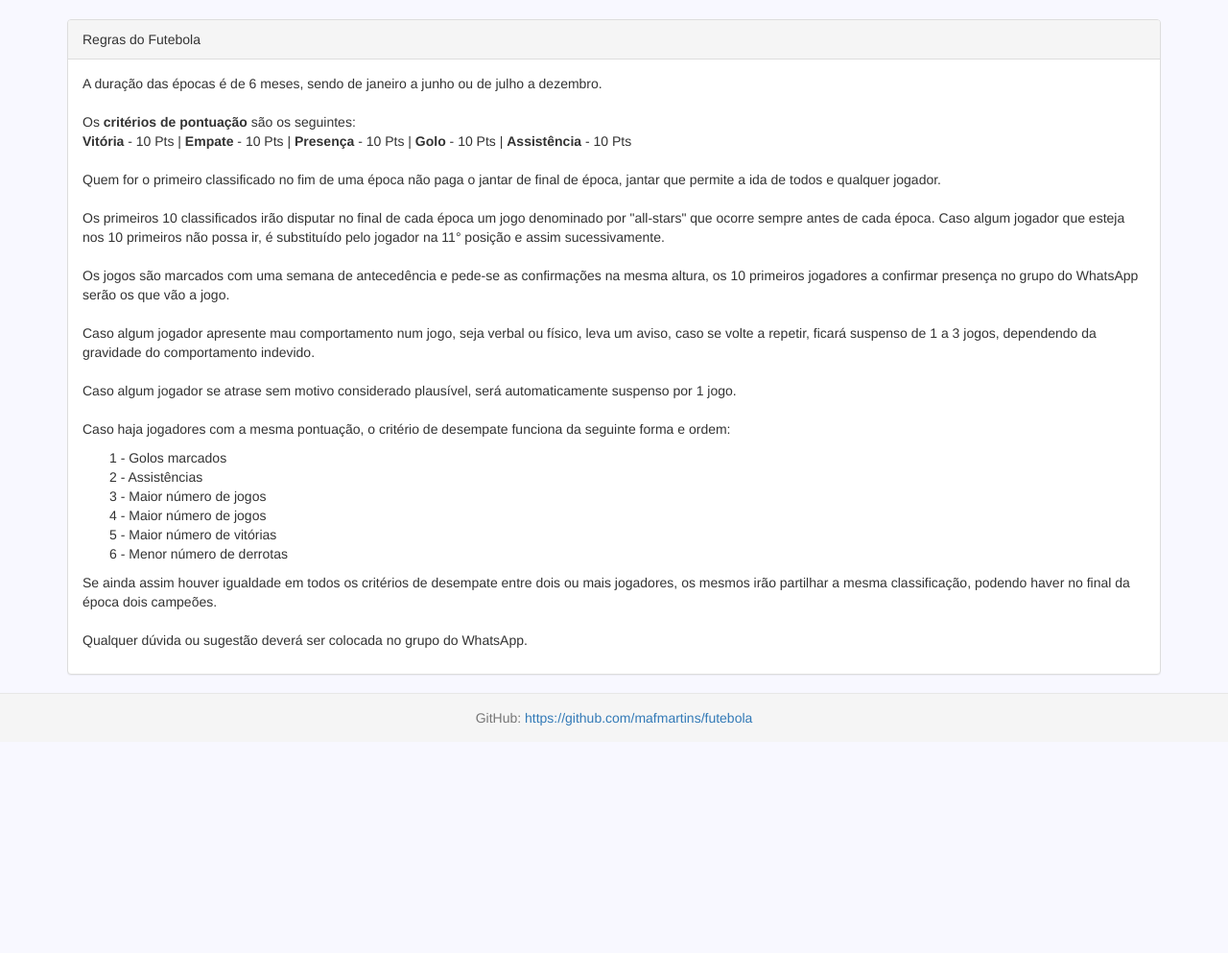
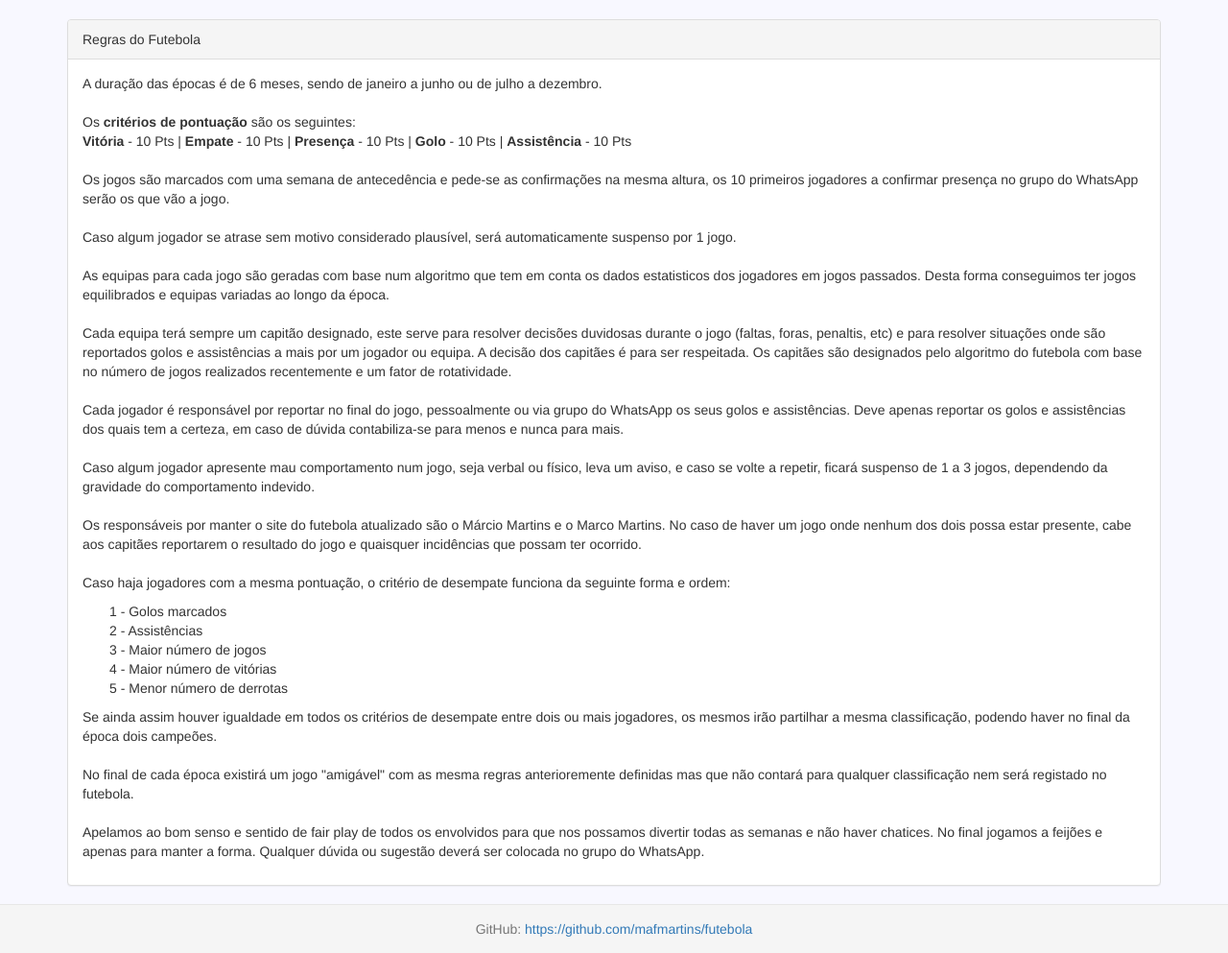
Before and after one commit to mafmartins/futebola, a Django app: template templates/futebola/regras.html in a window 1280 px wide. Shown: the part 52-1045 px from the top of the page at 96% size. Before the commit the page ends 808 px from the top, so only its background shows below. Run offline with Django 3.2, Linux system fonts and the light colour scheme; the template is opened without the code that fills it: most values are stand-ins (such as "Sample title", 1, 10 or a date in 2020); some libraries are stand-ins or nearby versions.

Commit message:
Update nas regras

```diff
--- a/templates/futebola/regras.html
+++ b/templates/futebola/regras.html
@@ -12,28 +12,34 @@
             Os <b>critérios de pontuação</b> são os seguintes: <br>
             <b>Vitória</b> - {{epoca.valor_vitoria}} Pts | <b>Empate</b> - {{epoca.valor_empate}} Pts | <b>Presença</b> - {{epoca.valor_participacao}} Pts | <b>Golo</b> - {{epoca.valor_golos}} Pts | <b>Assistência</b> - {{epoca.valor_assistencias}} Pts<br><br>
 
-            Quem for o primeiro classificado no fim de uma época não paga o jantar de final de época, jantar que permite a ida de todos e qualquer jogador. <br><br>
-
-            Os primeiros 10 classificados irão disputar no final de cada época um jogo denominado por "all-stars" que ocorre sempre antes de cada época. Caso algum jogador que esteja nos 10 primeiros não possa ir, é substituído pelo jogador na 11° posição e assim sucessivamente.<br><br>
-
-            Os jogos são marcados com uma semana de antecedência e pede-se as confirmações na mesma altura, os 10 primeiros jogadores a confirmar presença no grupo do WhatsApp serão os que vão a jogo. <br><br>
-
-            Caso algum jogador apresente mau comportamento num jogo, seja verbal ou físico, leva um aviso, caso se volte a repetir, ficará suspenso de 1 a 3 jogos, dependendo da gravidade do comportamento indevido. <br><br>
+			Os jogos são marcados com uma semana de antecedência e pede-se as confirmações na mesma altura, os 10 primeiros jogadores a confirmar presença no grupo do WhatsApp serão os que vão a jogo. <br><br>
 
             Caso algum jogador se atrase sem motivo considerado plausível, será automaticamente suspenso por 1 jogo. <br><br>
+			As equipas para cada jogo são geradas com base num algoritmo que tem em conta os dados estatisticos dos jogadores em jogos passados. Desta forma conseguimos ter jogos equilibrados e equipas variadas ao longo da época.<br><br>
+
+			Cada equipa terá sempre um capitão designado, este serve para resolver decisões duvidosas durante o jogo (faltas, foras, penaltis, etc) e para resolver situações onde são reportados golos e assistências a mais por um jogador ou equipa. A decisão dos capitães é para ser respeitada. Os capitães são designados pelo algoritmo do futebola com base no número de jogos realizados recentemente e um fator de rotatividade.<br><br>
+
+			Cada jogador é responsável por reportar no final do jogo, pessoalmente ou via grupo do WhatsApp os seus golos e assistências. Deve apenas reportar os golos e assistências dos quais tem a certeza, em caso de dúvida contabiliza-se para menos e nunca para mais. <br><br>
+
+			Caso algum jogador apresente mau comportamento num jogo, seja verbal ou físico, leva um aviso, e caso se volte a repetir, ficará suspenso de 1 a 3 jogos, dependendo da gravidade do comportamento indevido. <br><br>
+
+			Os responsáveis por manter o site do futebola atualizado são o Márcio Martins e o Marco Martins. No caso de haver um jogo onde nenhum dos dois possa estar presente, cabe aos capitães reportarem o resultado do jogo e quaisquer incidências que possam ter ocorrido. <br><br>
 
             Caso haja jogadores com a mesma pontuação, o critério de desempate funciona da seguinte forma e ordem:<br>
             <p style="padding-left:2em;">
             1 - Golos marcados<br>
             2 - Assistências<br>
             3 - Maior número de jogos<br>
-            4 - Maior número de jogos<br>
-            5 - Maior número de vitórias<br>
-            6 - Menor número de derrotas<br>
+            4 - Maior número de vitórias<br>
+            5 - Menor número de derrotas<br>
             </p>
+
             Se ainda assim houver igualdade em todos os critérios de desempate entre dois ou mais jogadores, os mesmos irão partilhar a mesma classificação, podendo haver no final da época dois campeões.
             <br><br>
-            Qualquer dúvida ou sugestão deverá ser colocada no grupo do WhatsApp.
+
+			No final de cada época existirá um jogo "amigável" com as mesma regras anterioremente definidas mas que não contará para qualquer classificação nem será registado no futebola.<br><br>
+
+            Apelamos ao bom senso e sentido de fair play de todos os envolvidos para que nos possamos divertir todas as semanas e não haver chatices. No final jogamos a feijões e apenas para manter a forma. Qualquer dúvida ou sugestão deverá ser colocada no grupo do WhatsApp.
             </p>
 
             </div>
```
